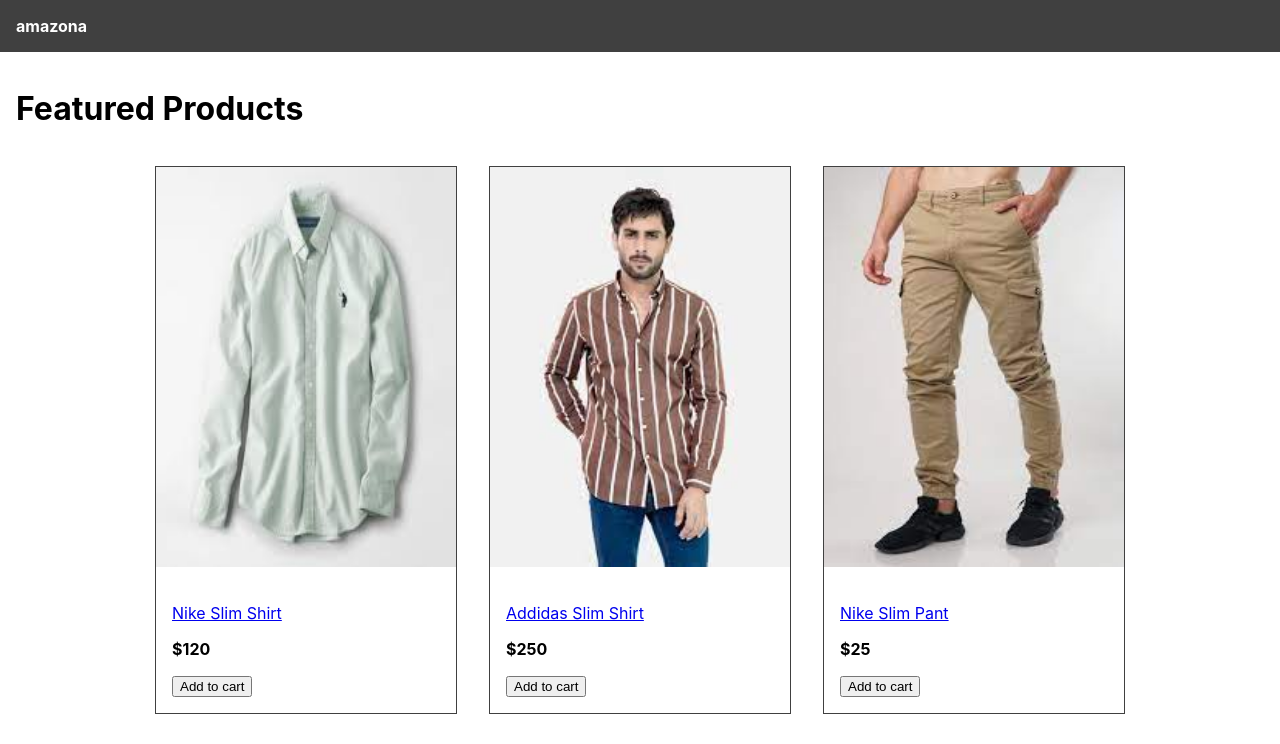
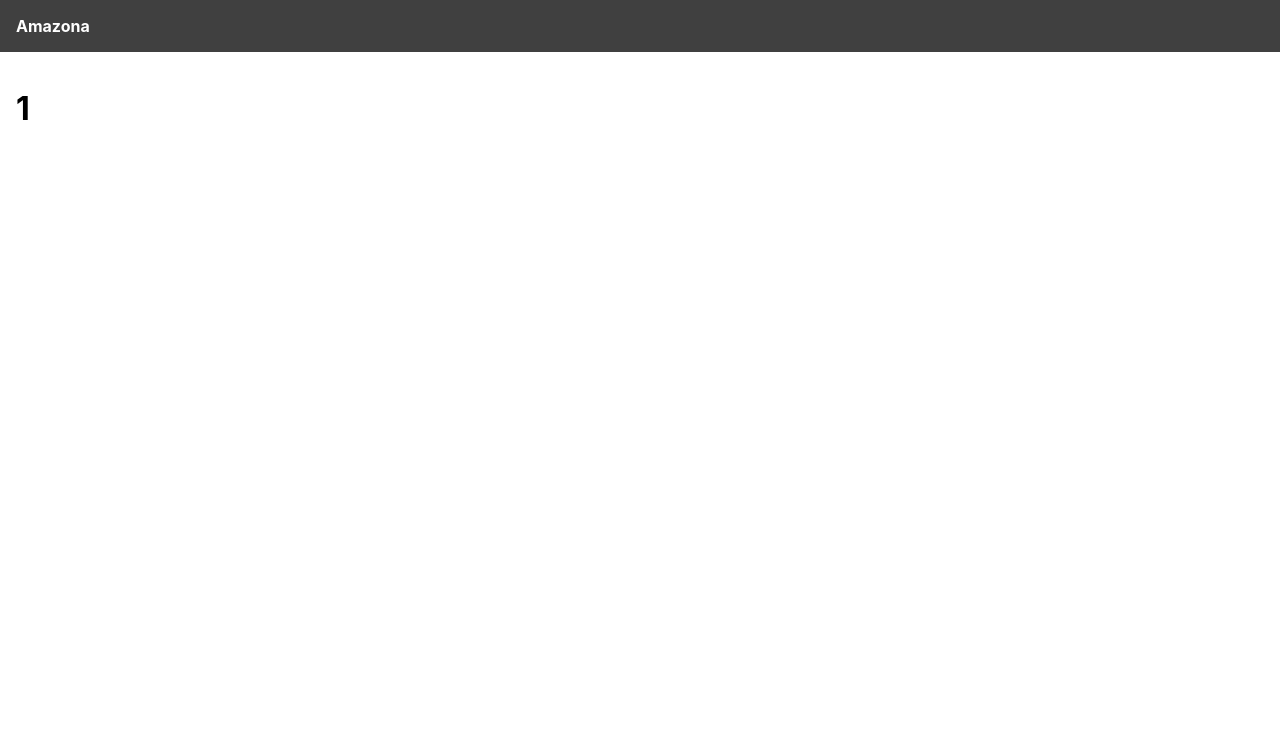
Before and after one commit to Zarar-Anwar/Ecommerce-Website, a React (Create React App) app in the folder fronted/: page /product/1 in a window 1280 px wide. Shown: the top 744 px of the page. Built offline with nearby package versions, Linux system fonts and the light colour scheme.

Commit message:
3rd Commit

```diff
--- a/fronted/package.json
+++ b/fronted/package.json
@@ -8,6 +8,7 @@
     "@testing-library/user-event": "^13.5.0",
     "react": "^18.2.0",
     "react-dom": "^18.2.0",
+    "react-router-dom": "^6.6.1",
     "react-scripts": "5.0.1",
     "web-vitals": "^2.1.4"
   },
--- a/fronted/src/App.js
+++ b/fronted/src/App.js
@@ -1,32 +1,22 @@
 import './App.css'
-import data from './data';
+import {BrowserRouter,Routes,Route, Link} from 'react-router-dom'
+import HomeScreen from './screens/HomeScreen';
+import ProductScreen from './screens/ProductScreen';
 
 function App() {
   return (
     <div >
+      <BrowserRouter>
       <header>
-      <a href="/">amazona</a>
+      <Link to="/">Amazona</Link>
       </header>
       <main>
-
-      <h1>Featured Products</h1>
-     <div className="products">
-      {
-        data.product.map(product=>(
-          <div key={product.slug}  className="product">
-          <a href={`/product/${product.slug}`} >
-          <img src={product.image} alt={product.name}/>
-          </a>
-          <div className='product-info'>
-          <a href={`/product/${product.slug}`}><p>{product.name}</p>
-          </a>
-          <strong><p>${product.prices}</p></strong>
-          <button>Add to cart</button>
-          </div>
-          </div>))
-      }
-      </div>
+      <Routes>
+        <Route path='/product/:slug' element={<ProductScreen/>}/>
+        <Route path='/' element={<HomeScreen/>}/>
+      </Routes>
       </main>
+      </BrowserRouter>
     </div>
   )
 }
--- /dev/null
+++ b/fronted/src/screens/HomeScreen.js
@@ -0,0 +1,28 @@
+import { Link } from 'react-router-dom';
+import data from '../data';
+
+function HomeScreen() {
+  return (
+    <div>
+      <h1>Featured Products</h1>
+     <div className="products">
+      {
+        data.product.map(product=>(
+          <div key={product.slug}  className="product">
+          <Link to={`/product/${product.slug}`} >
+          <img src={product.image} alt={product.name}/>
+          </Link>
+          <div className='product-info'>
+          <Link to={`/product/${product.slug}`}><p>{product.name}</p>
+          </Link>
+          <strong><p>${product.prices}</p></strong>
+          <button>Add to cart</button>
+          </div>
+          </div>))
+      }
+      </div>
+    </div>
+  )
+}
+
+export default HomeScreen
--- /dev/null
+++ b/fronted/src/screens/ProductScreen.js
@@ -0,0 +1,12 @@
+import { useParams } from "react-router-dom"
+
+function ProductScreen() {
+    const params=useParams()
+    const {slug}=params
+  return (
+    <div>
+    <h1>{slug}</h1>
+    </div>
+  )
+}
+export default ProductScreen
```
Also changed, not shown: 1 other file (tests, documents, lock files or other folders).
